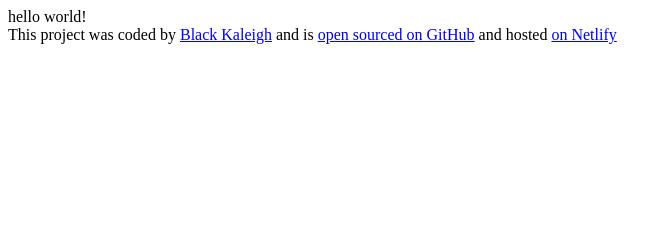
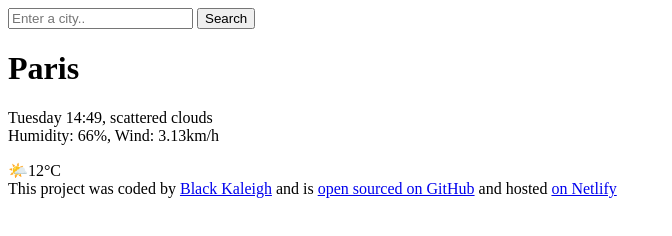
Before and after one commit to Black-Kaleigh/Kaleigh-Vanilla-weather-app, a plain HTML site: page index.html in a window 1280 px wide. Shown: the whole page, without its empty margins (0-672 px from the left). Drawn offline with Linux system fonts and the light colour scheme.

Commit message:
Added html to the project

```diff
--- a/index.html
+++ b/index.html
@@ -6,7 +6,24 @@
     <title>Kaleigh's App</title>
   </head>
   <body>
-    hello world!
+    <header>
+      <form>
+        <input type="search" placeholder="Enter a city.." required />
+        <input type="submit" value="Search" />
+      </form>
+    </header>
+    <main>
+      <div>
+        <h1>Paris</h1>
+        <p>
+          Tuesday 14:49, scattered clouds
+          <br />
+          Humidity: 66%, Wind: 3.13km/h
+        </p>
+      </div>
+      <div>🌤️12°C</div>
+    </main>
+
     <footer>
       This project was coded by
       <a href="https://github.com/black-kaleigh" target="_blank"
```
